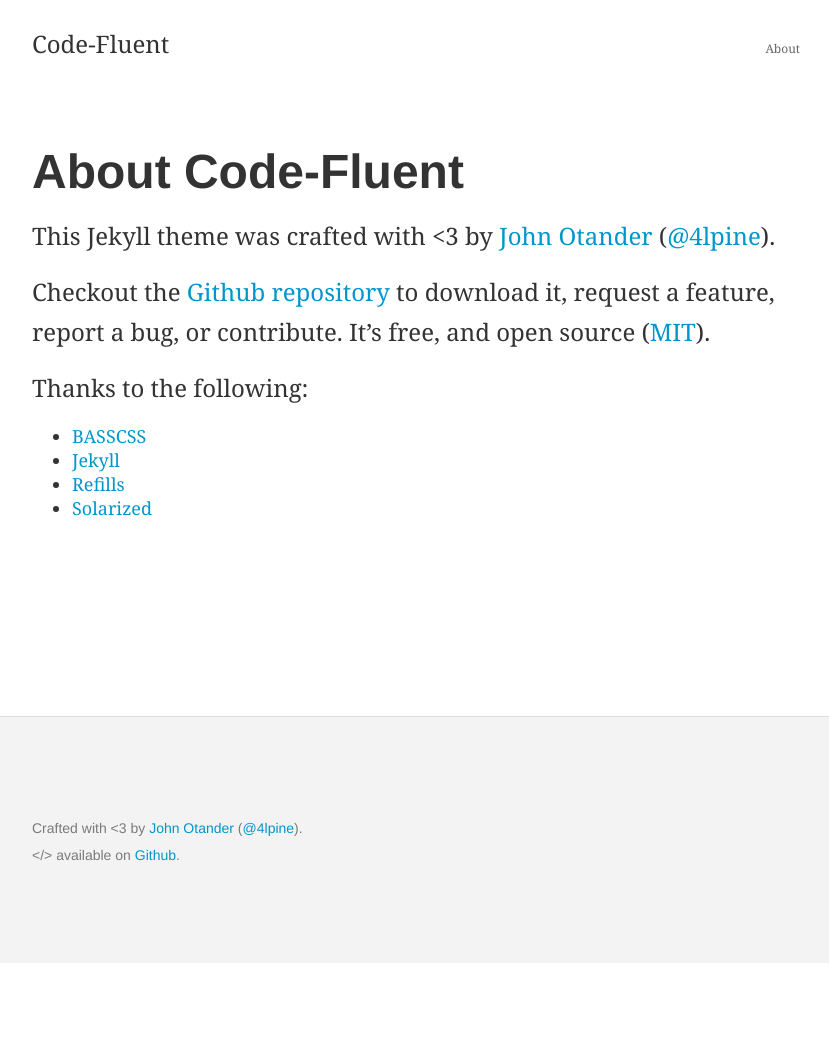
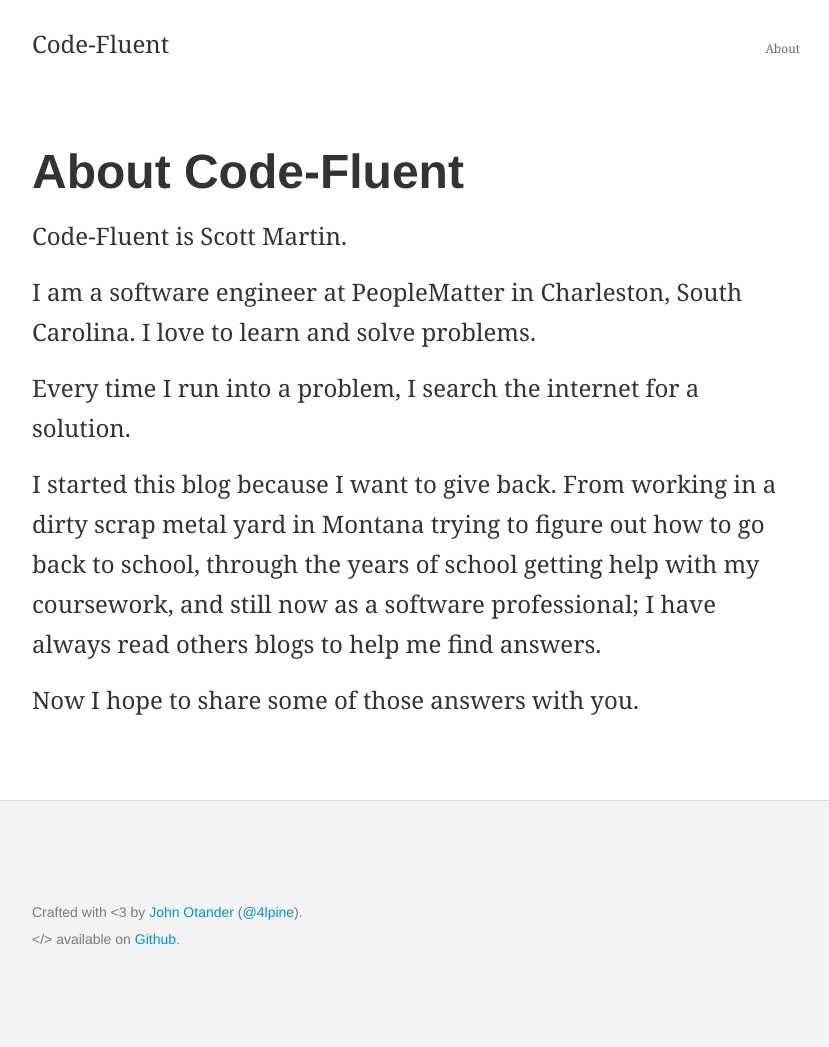
Before and after one commit to scott-martin/code-fluent, a Jekyll site: the page built from about.md, in a window 1280 px wide. Shown: the whole page, without its empty margins (224-1053 px from the left). Built offline with Jekyll 4.4.1, drawn with Linux system fonts in a browser that asks for light colours; comment, search, counter and statistics services are not loaded; before the commit the page ends 963 px from its top, so only the background shows below that.

Commit message:
Adding an about me

```diff
--- a/about.md
+++ b/about.md
@@ -4,16 +4,12 @@ title: About Code-Fluent
 permalink: /about/
 ---
 
-This Jekyll theme was crafted with <3 by [John Otander](http://johnotander.com)
-([@4lpine](https://twitter.com/4lpine)).
+Code-Fluent is Scott Martin.
 
-Checkout the [Github repository](https://github.com/johnotander/pixyll) to download it,
-request a feature, report a bug, or contribute. It's free, and open source
-([MIT](http://opensource.org/licenses/MIT)).
+I am a software engineer at PeopleMatter in Charleston, South Carolina. I love to learn and solve problems.
 
-Thanks to the following:
+Every time I run into a problem, I search the internet for a solution.
 
-* [BASSCSS](http://basscss.com)
-* [Jekyll](http://jekyllrb.com)
-* [Refills](http://refills.bourbon.io/)
-* [Solarized](http://ethanschoonover.com/solarized)
+I started this blog because I want to give back. From working in a dirty scrap metal yard in Montana trying to figure out how to go back to school, through the years of school getting help with my coursework, and still now as a software professional; I have always read others blogs to help me find answers.
+
+Now I hope to share some of those answers with you.
```
